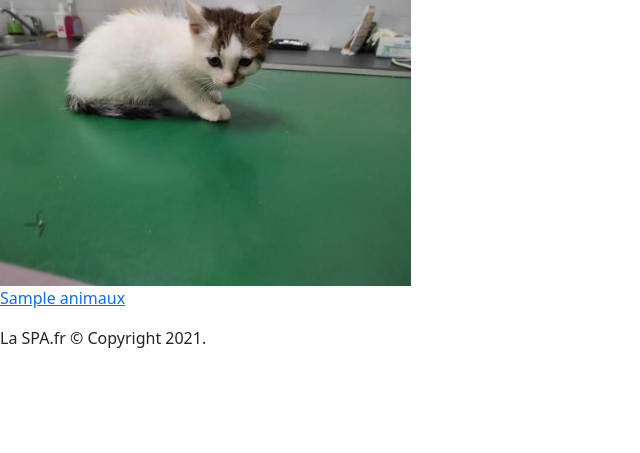
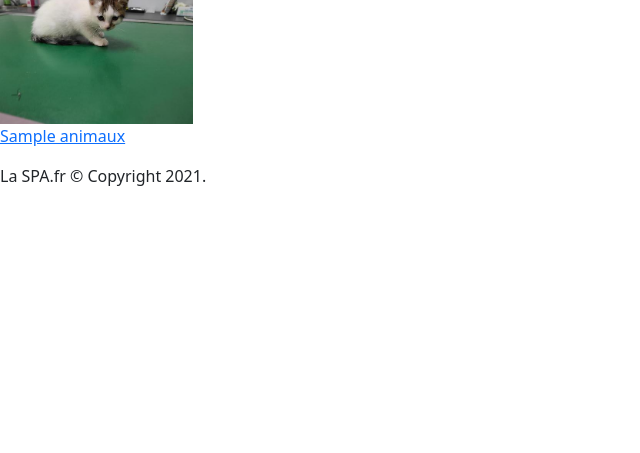
Before and after one commit to JeanTalgornThomas/cours-symfony, a Symfony app: template templates/animaux.html.twig in a window 1280 px wide. Shown: the part 347-800 px from the top of the page, without its empty margins (0-640 px from the left). Run offline with Twig, Linux system fonts and the light colour scheme; the template is opened without the code that fills it: most values are stand-ins (such as "Sample title", 1, 10 or a date in 2020); some libraries are stand-ins or nearby versions.

Commit message:
Ajout des colonnes dans animaux et boutiques

```diff
--- a/templates/animaux.html.twig
+++ b/templates/animaux.html.twig
@@ -3,9 +3,9 @@
 {% block title %}Adoptez nous!{% endblock %}
 
 {% block body %}
+    <div class="row">
     {% for animal in animaux %}
-    <div class="row">
-        <div class="col-md-4">
+        <div class="col-2">
             <div class="thumbnail">
                 <a href="{{ path('showOneAnimaux', {id: animal.id}) }}">
                     <img src="/images/animaux/{{animal.id}}.jpg" alt="{{animal.nom}}" style="width:100%">
@@ -15,6 +15,6 @@
                 </a>
             </div>
         </div>
+    {% endfor %}
     </div>
-    {% endfor %}
 {% endblock %}
--- a/templates/boutiquesAccessoires.html.twig
+++ b/templates/boutiquesAccessoires.html.twig
@@ -3,9 +3,9 @@
 {% block title %}Boutique : Accessoire{% endblock %}
 
 {% block body %}
+    <div class="row">
     {% for accessoire in boutiquesAccessoires %}
-    <div class="row">
-        <div class="col-md-4">
+        <div class="col-2">
             <div class="thumbnail">
                 <a href="{{ path('showOneBoutiques', {id: accessoire.id}) }}">
                     <img src="/images/boutiques/{{ accessoire.id }}.jpg" alt="Lights" style="width:100%">
@@ -15,6 +15,6 @@
                 </a>
             </div>
         </div>
+    {% endfor %}
     </div>
-    {% endfor %}
 {% endblock %}
--- a/templates/boutiquesNourritures.html.twig
+++ b/templates/boutiquesNourritures.html.twig
@@ -3,9 +3,9 @@
 {% block title %}Boutique : Nourriture{% endblock %}
 
 {% block body %}
+<div class="row">
     {% for nourriture in BoutiquesNourritures %}
-    <div class="row">
-        <div class="col-md-4">
+        <div class="col-2">
             <div class="thumbnail">
                 <a href="{{ path('showOneBoutiques', {id: nourriture.id}) }}">
                     <img src="/images/boutiques/{{ nourriture.id }}.jpg" alt="Lights" style="width:100%">
@@ -15,6 +15,6 @@
                 </a>
             </div>
         </div>
-    </div>
     {% endfor %}
+</div>
 {% endblock %}
--- a/templates/boutiquesProduits.html.twig
+++ b/templates/boutiquesProduits.html.twig
@@ -3,9 +3,9 @@
 {% block title %}Boutique : Produits{% endblock %}
 
 {% block body %}
+<div class="row">
     {% for produit in boutiquesProduits %}
-    <div class="row">
-        <div class="col-md-4">
+        <div class="col-2">
             <div class="thumbnail">
                 <a href="{{ path('showOneBoutiques', {id: produit.id}) }}">
                     <img src="/images/boutiques/{{ produit.id }}.jpg" alt="Lights" style="width:100%">
@@ -15,6 +15,6 @@
                 </a>
             </div>
         </div>
-    </div>
     {% endfor %}
+</div>
 {% endblock %}
```
